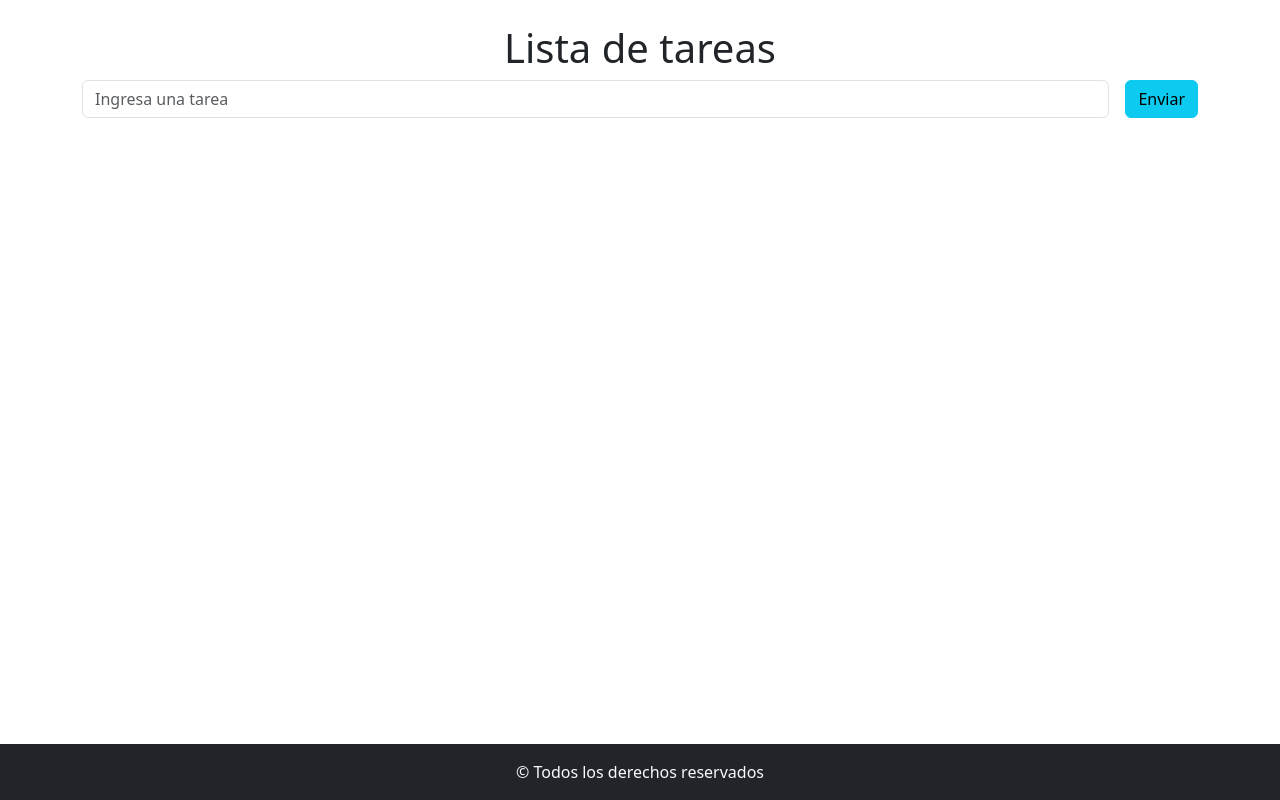
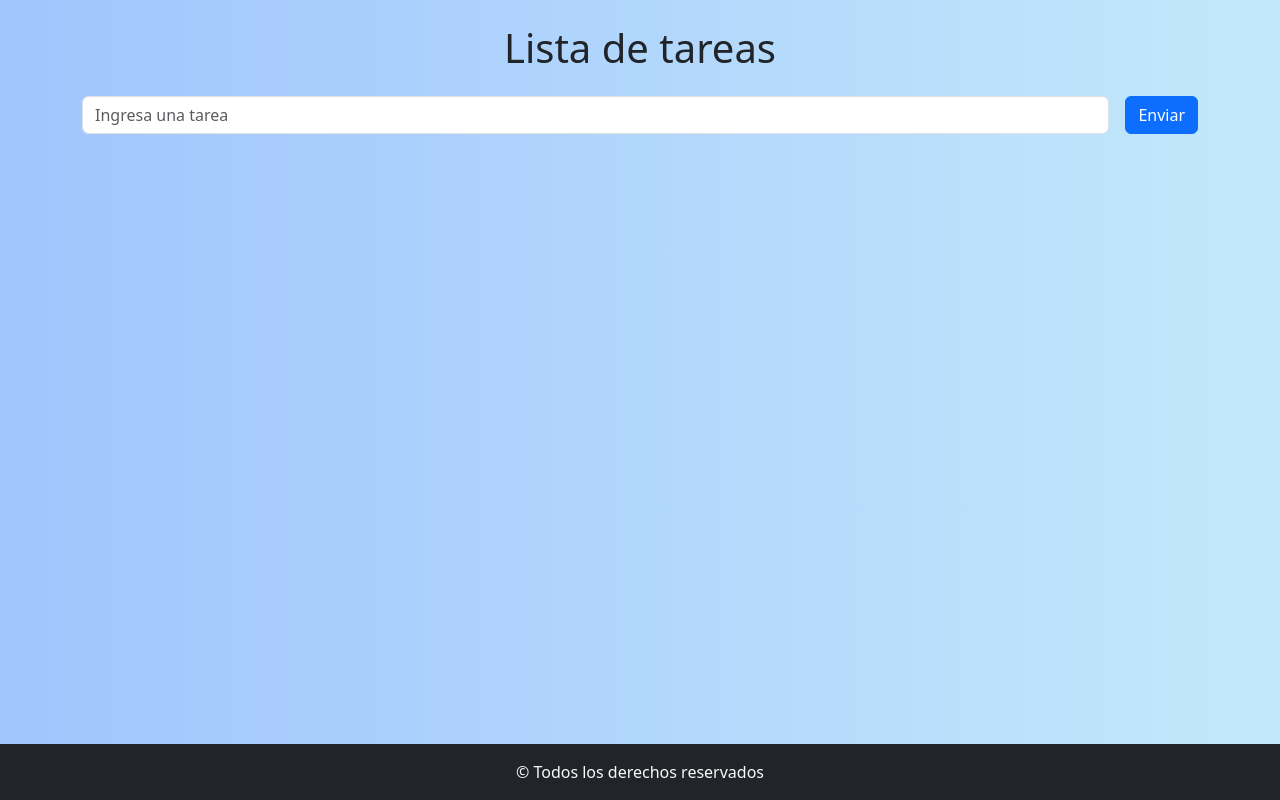
Before and after one commit to hernanortiz1/ejercicio4React, a React (Vite) app: page / in a window 1280 px wide. Built offline with nearby package versions, Linux system fonts and the light colour scheme.

Commit message:
cambie color de btn enviar, agregue color de fondo a body y margen a titulo lista de tarea

```diff
--- a/src/App.jsx
+++ b/src/App.jsx
@@ -6,7 +6,7 @@ function App() {
   return (
     <>
       <main className="container my-4">
-        <h1 className="text-center">Lista de tareas</h1>
+        <h1 className="text-center mb-4">Lista de tareas</h1>
         <FormularioTarea/>
       </main>
       <footer className="bg-dark text-light text-center py-3">&copy; Todos los derechos reservados</footer>
--- a/src/components/FormularioTarea.jsx
+++ b/src/components/FormularioTarea.jsx
@@ -39,7 +39,7 @@ const FormularioTarea = () => {
             onChange={(e) => setTarea(e.target.value)}
             value={tarea}
           />
-          <Button type="submit" variant="info" className="ms-3">
+          <Button type="submit" variant="primary" className="ms-3">
             Enviar
           </Button>
         </Form.Group>
--- a/src/index.css
+++ b/src/index.css
@@ -1,7 +1,8 @@
-#root{
+#root {
   display: flex;
   flex-direction: column;
   min-height: 100vh;
+  background: linear-gradient(to right, #a1c4fd, #c2e9fb);
 }
 main {
   flex-grow: 1;
```
Lines whose indentation alone changed are shown as unchanged.
